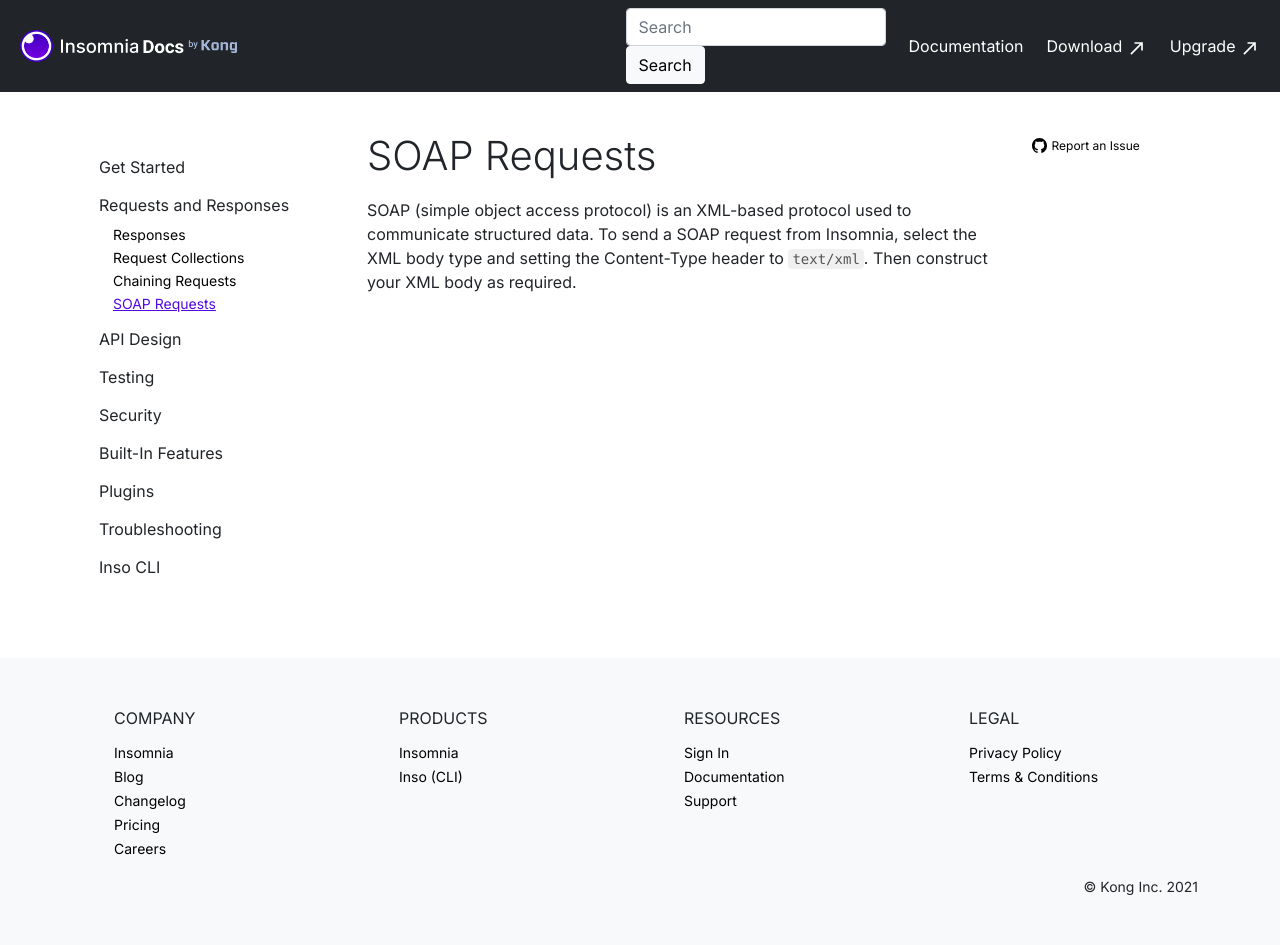
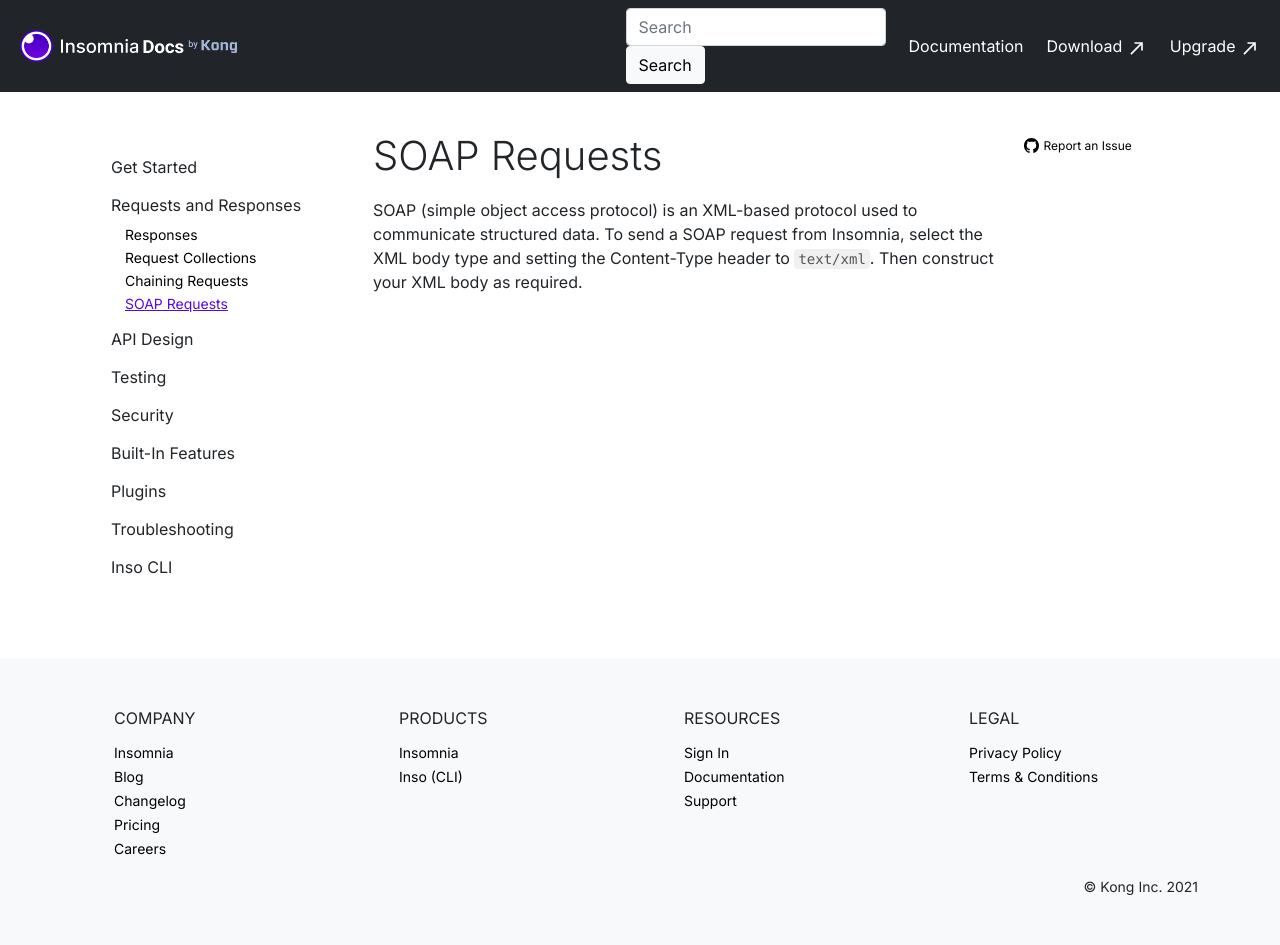
Before and after one commit to Kong/insomnia-docs, a Jekyll site: the page built from docs/insomnia/soap-requests.md, in a window 1280 px wide. Built offline with Jekyll 4.4.1, drawn with Linux system fonts in a browser that asks for light colours; comment, search, counter and statistics services are not loaded.

Commit message:
modify styling

```diff
--- a/docs/_includes/sidebar-nav.html
+++ b/docs/_includes/sidebar-nav.html
@@ -3,7 +3,9 @@
     <li class="mb-1">
     {% for item in site.data.main-nav.toc %}
       <button class="nav-button btn btn-toggle align-items-center rounded collapsed" data-bs-toggle="collapse" data-bs-target="#{{ item.collapse-id }}-collapse" aria-expanded="true">
-        {{ item.title }}
+        <span>
+          {{ item.title }}
+        </span>
       </button>
         <div class="collapse {% for entry in item.items %}{% if page.url contains entry.url %} show {% endif %}{% endfor %}" id="{{ item.collapse-id }}-collapse">
         <ul class="btn-toggle-nav list-unstyled fw-normal pb-1 small">
--- a/docs/_layouts/article-detail.html
+++ b/docs/_layouts/article-detail.html
@@ -1,8 +1,8 @@
 ---
 layout: default
 ---
-
-<div class="container article-detail-container">
+<div class="container">
+    <div class="container-fluid article-detail-container">
         <div class="row">
             <div class="col-md-2">
                 {% include sidebar-nav.html %}
@@ -20,3 +20,4 @@
             </div>
         </div>
     </div>
+</div>
--- a/docs/assets/css/styles.scss
+++ b/docs/assets/css/styles.scss
@@ -221,7 +221,11 @@
 
 @media (max-width:990px) {
     .nav-link {
-        margin-left: 0px;
+        margin-left: 5px;
+    }
+    .form-inline {
+        margin-top: 15px;
+        margin-bottom: 10px;
     }
 }
 
```
Lines whose indentation alone changed are shown as unchanged.
